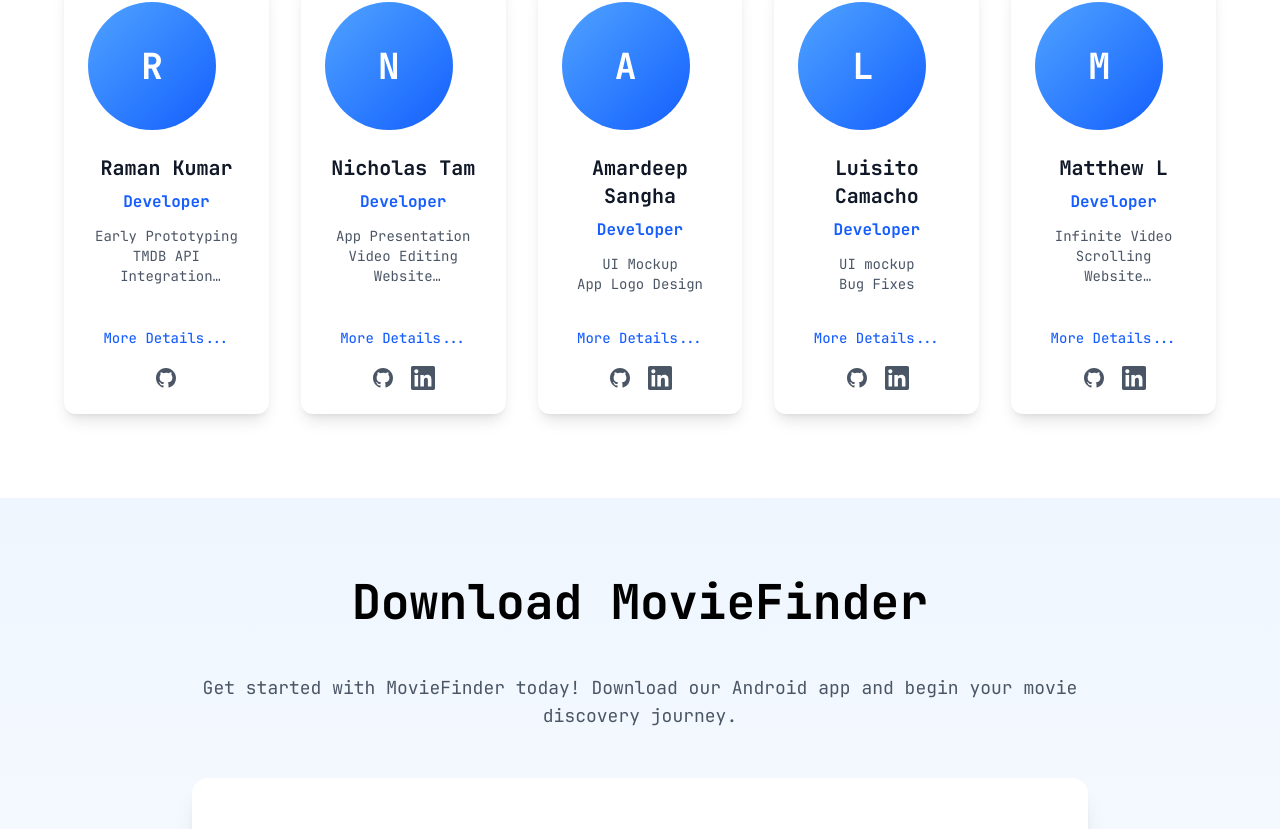
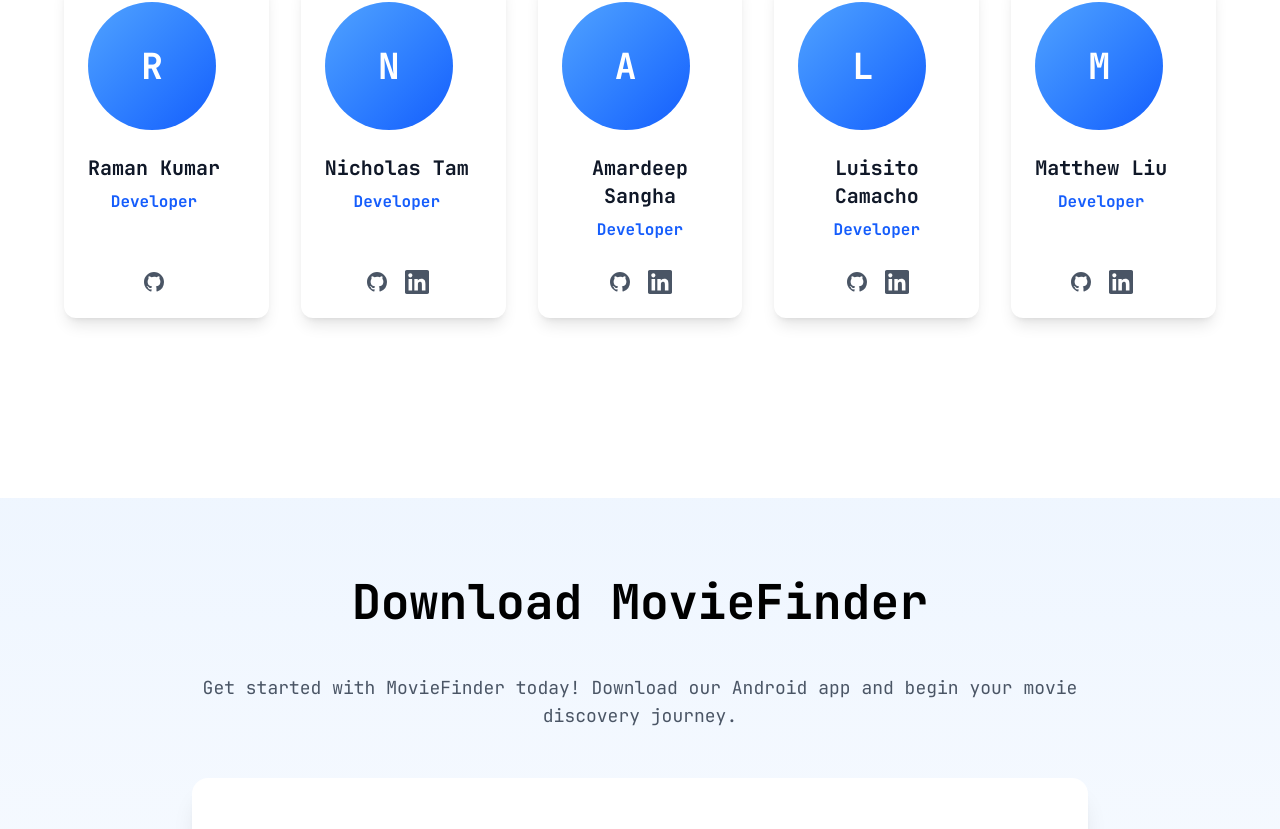
Before and after one commit to NicholasTamm/CMPT362_website, a Next.js app: page / in a window 1280 px wide. Shown: the part 1346-2175 px from the top of the page. Built offline with nearby package versions, Linux system fonts and the light colour scheme.

Commit message:
aligning links on the bottom using mt-auto.

```diff
--- a/app/components/sections/TeamSection.tsx
+++ b/app/components/sections/TeamSection.tsx
@@ -92,7 +92,7 @@
       linkedin: 'https://www.linkedin.com/in/luisito-camacho-9228412b0/'
     },
     {
-      name: 'Matthew L',
+      name: 'Matthew Liu',
       role: 'Developer',
       bio: 'Infinite Video Scrolling \n Website Development \n Video Player \n NLP Searching Capabilities',
       contributions: `Kotlin Development:
--- a/app/components/ui/TeamMemberCard.tsx
+++ b/app/components/ui/TeamMemberCard.tsx
@@ -42,24 +42,13 @@
         </div>
       </div>
 
-      {/* Member Info - Flex grow to push social links to bottom */}
+      {/* Member Info - Flex grow to push content to bottom */}
       <div className="text-center flex flex-col grow">
         <h3 className="text-xl font-bold text-gray-900 mb-2">{name}</h3>
         <p className="text-blue-600 font-semibold mb-3">{role}</p>
-        {bio && (
-          <p className="text-gray-600 text-sm mb-4 whitespace-pre-line line-clamp-3">{bio}</p>
-        )}
 
-        {/* Click to view more indicator */}
-        <div className="mt-auto pt-4">
-          <span className="text-blue-600 text-sm font-medium group-hover:underline">
-            More Details...
-          </span>
-        </div>
-
-        {/* Social Links - Pinned to bottom with mt-auto */}
-        {(github || linkedin) && (
-          <div className="flex justify-center gap-4 mt-4" onClick={(e) => e.stopPropagation()}>
+        {/* Social Links - Always pinned to bottom with mt-auto */}
+        <div className="flex justify-center gap-4 mt-auto pt-4" onClick={(e) => e.stopPropagation()}>
           {github && (
             <a
               href={github}
@@ -87,7 +76,6 @@
             </a>
           )}
         </div>
-        )}
       </div>
     </button>
   );
--- a/app/components/ui/TeamMemberModal.tsx
+++ b/app/components/ui/TeamMemberModal.tsx
@@ -120,6 +120,14 @@
             )}
           </div>
 
+          {/* Bio Section */}
+          {bio && (
+            <div className="mb-6">
+              <h3 className="text-lg font-semibold text-gray-900 mb-3">Team Contribution</h3>
+              <p className="text-gray-700 whitespace-pre-line leading-relaxed">{bio}</p>
+            </div>
+          )}
+
           {/* Contributions Section */}
           {contributions && (
             <div className="bg-blue-50 rounded-xl p-6">
```
Lines whose indentation alone changed are shown as unchanged.
